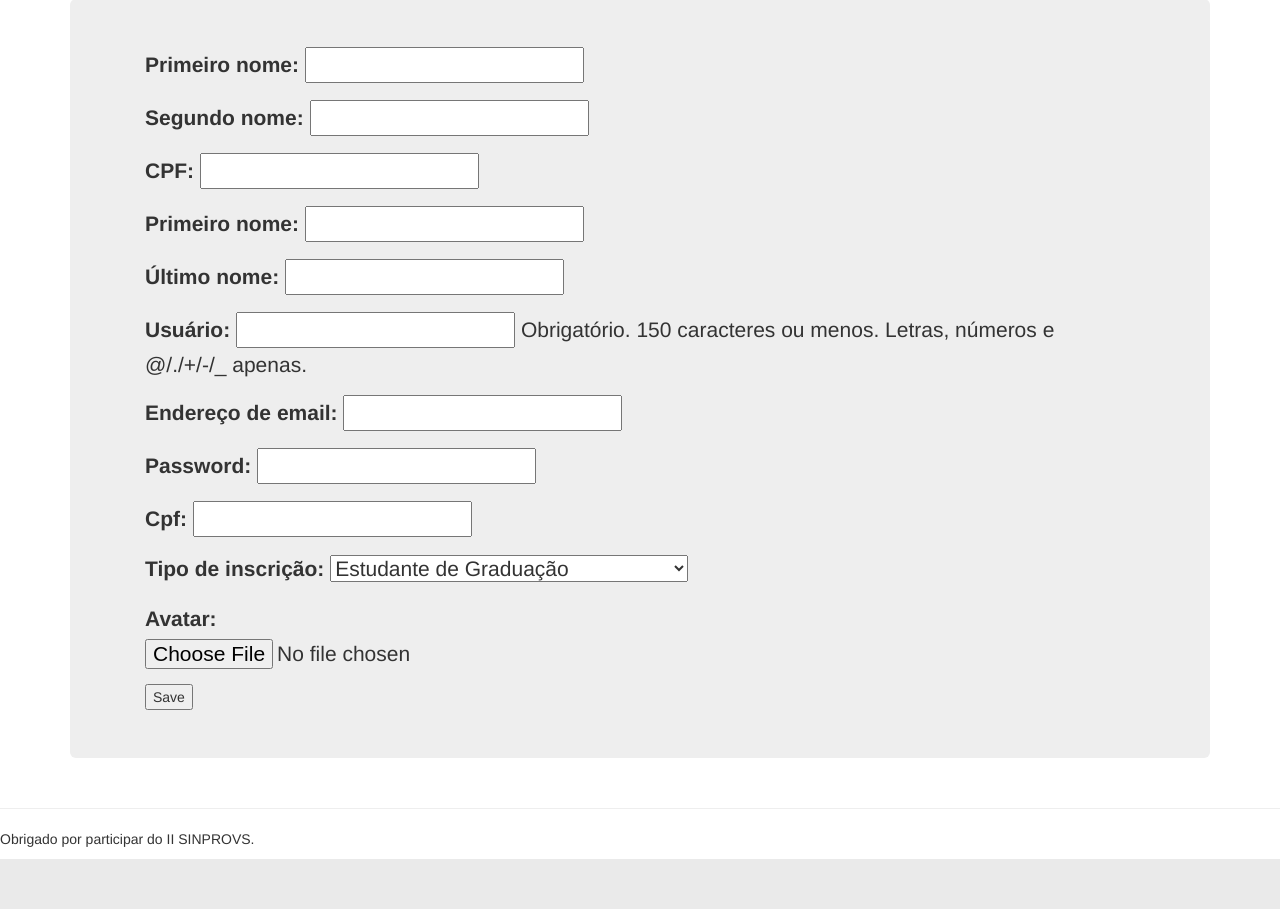
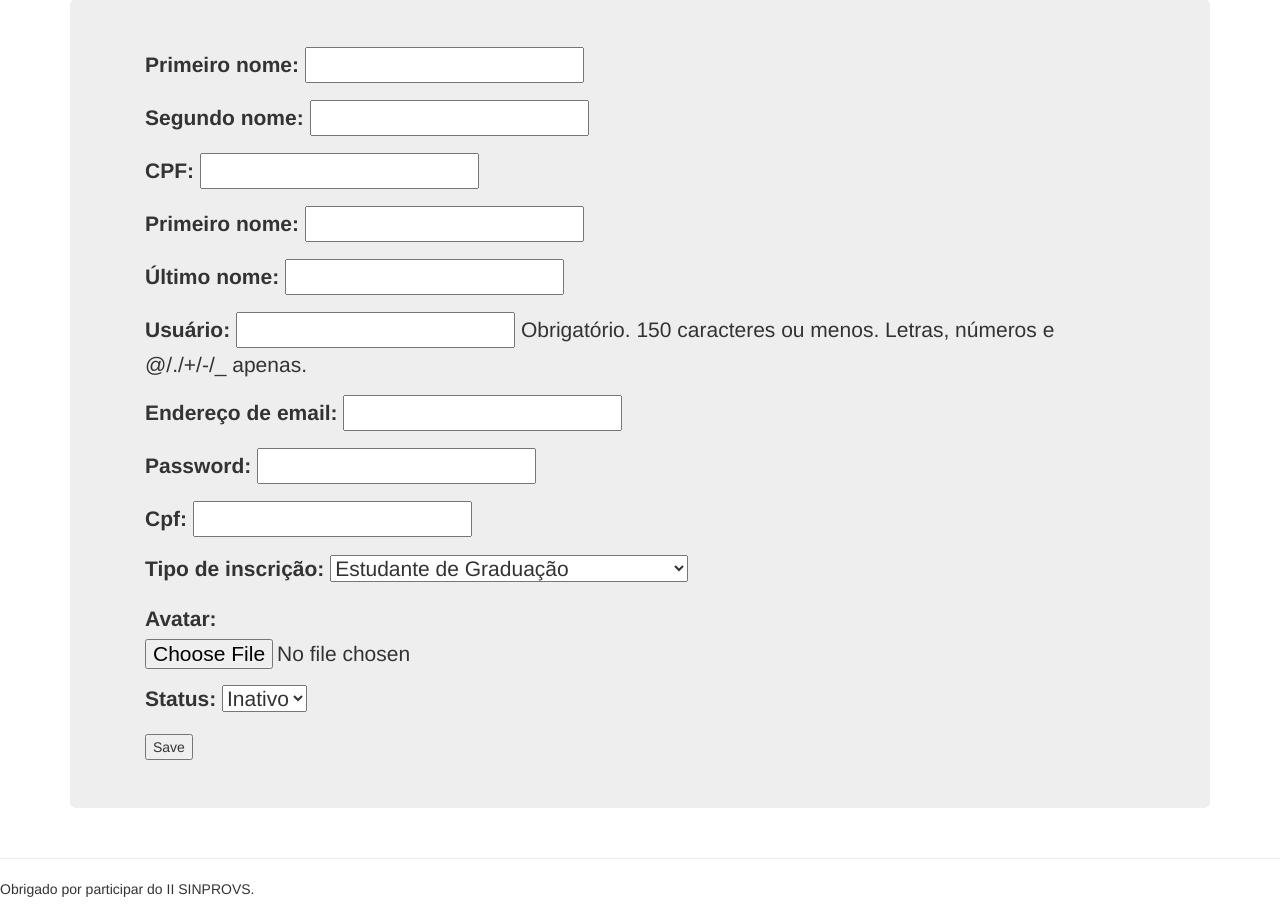
Before and after one commit to pixies/academic, a Django app: template templates/profile/editar.html in a window 1280 px wide. Shown: the part 73-982 px from the top of the page. Before the commit the page ends 932 px from the top, so only its background shows below. Run offline with Django 3.2, Linux system fonts and the light colour scheme; the template is opened without the code that fills it: values that come from a table or form of the project are taken from there, others are empty; parts of the project's set-up code (start-up, migrations or seed data) failed here and were passed over; some libraries are stand-ins or nearby versions.

Commit message:
Versao 0.2

```diff
--- a/membro_profile/forms.py
+++ b/membro_profile/forms.py
@@ -13,7 +13,7 @@ class MembroForm(forms.ModelForm):
 class MembroProfileForm(forms.ModelForm):
     class Meta:
         model = MembroProfile
-        fields = ('cpf','tipo_de_inscricao','avatar')
+        fields = ('cpf','tipo_de_inscricao','avatar','status_inscricao')
 
 class EditProfileForm(forms.ModelForm):
     first_name = forms.CharField(label="Primeiro nome")
--- a/membro_profile/models.py
+++ b/membro_profile/models.py
@@ -24,6 +24,16 @@ class MembroProfile(models.Model):
                                      choices=TIPO_DE_INSCRICAO,
                                      default='estudante')
 
+    STATUS_DE_INSCRICAO = (
+        ('ativo', 'Ativo'),
+        ('inativo', 'Inativo'),
+    )
+
+    status_inscricao = models.CharField('Status', max_length=11,
+                                         choices=STATUS_DE_INSCRICAO,
+                                         default='inativo',
+                                         blank=True,
+                                        )
 
     def __unicode__(self):
         return self.user.first_name
--- a/templates/base.html
+++ b/templates/base.html
@@ -51,7 +51,7 @@
                 <li><a href="/register/">Registre-se</a></li>
             </ul>
         {% endif %}
-      </ul>
+
     </div><!-- /.navbar-collapse -->
   </div><!-- /.container-fluid -->
 </nav>
```
Also changed, not shown: membro_profile/views.py (+11 -2 lines), templates/profile/index.html (+11 -1 lines), membro_profile/migrations/0005_membroprofile_status_inscricao.py (added).
